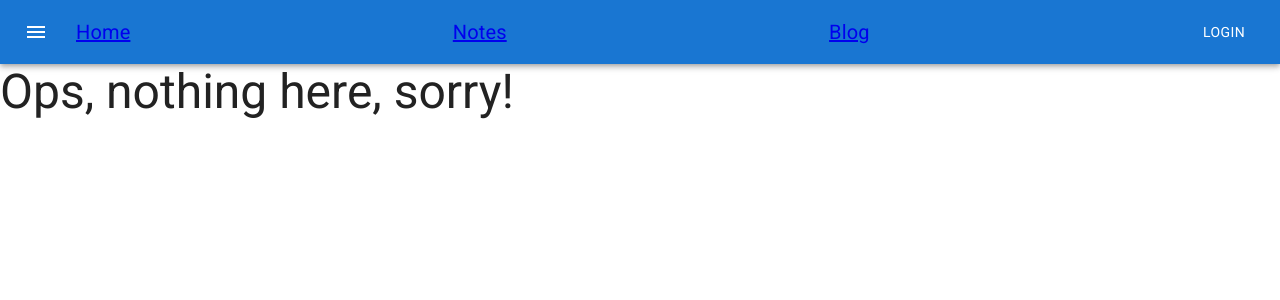
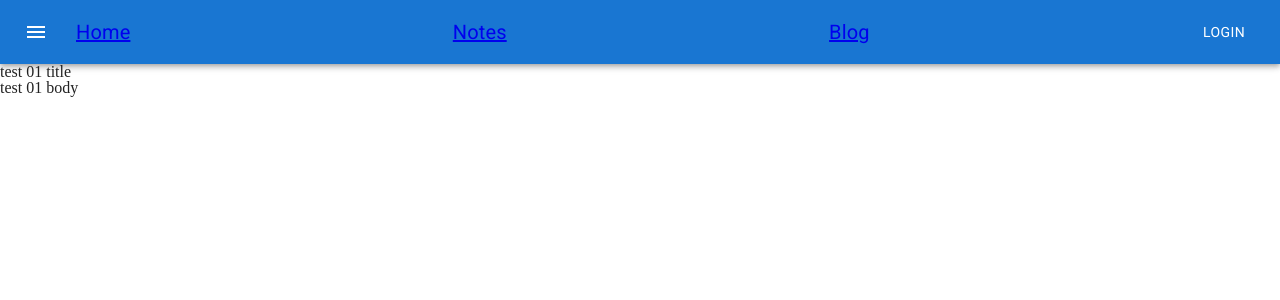
Before and after one commit to rafaelmauricioaraujo/reep, a React (Create React App) app: page /posts/1 in a window 1280 px wide. Shown: the top 300 px of the page. Built offline with nearby package versions, Linux system fonts and the light colour scheme; data requests are answered from the project's data file.

Commit message:
creating post page

```diff
--- a/src/App.js
+++ b/src/App.js
@@ -5,6 +5,7 @@ import CategoryList from "./components/CategoryList/CategoryList";
 import UserForm from "./components/UserForm/UserForm";
 import Header from "./components/Header/Header";
 import Blog from "./components/Blog/Blog";
+import Post from "./components/Post/Post";
 import Page404 from "./components/404/Page404";
 
 import "./assets/App.css";
@@ -87,6 +88,9 @@ function App() {
         <Route path="/blog">
           <Blog />
         </Route>
+        <Route path="/posts/:id">
+          <Post />
+        </Route>
         <Route>
           <Page404 className="content" />
         </Route>
--- /dev/null
+++ b/src/components/Post/Post.jsx
@@ -0,0 +1,22 @@
+import React, { useState, useEffect } from "react";
+import { useParams } from "react-router-dom";
+import { busca } from "../../api/api";
+import "./style.css";
+
+function Post() {
+  const { id } = useParams();
+  const [post, setPost] = useState({});
+
+  useEffect(() => {
+    busca(`/posts/${id}`, setPost);
+    console.log("post: ", post);
+  }, [id]);
+
+  return (
+    <section>
+      <h2>{post.title}</h2>
+      <p>{post.body}</p>
+    </section>
+  );
+}
+export default Post;
--- /dev/null
+++ b/src/components/Post/index.js
@@ -0,0 +1,2 @@
+import Post from "./Post";
+export default Post;
```
Also changed, not shown: src/components/Post/style.css (added).
